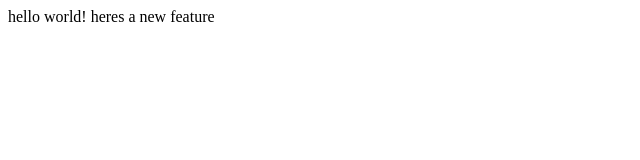
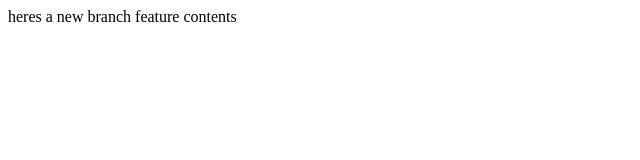
Before and after one commit to JasmineChhabra1704/lecture1, a plain HTML site: page index.html in a window 1280 px wide. Shown: the full height of the page, 0-640 px from the left. Drawn offline with Linux system fonts and the light colour scheme.

Commit message:
New branch contents

```diff
--- a/index.html
+++ b/index.html
@@ -1,10 +1,9 @@
 <!DOCTYPE html>
 <html>
 <head>
-	<title>Test</title>
+	<title>test</title>
 </head>
-<body>hello world!
-	heres a new feature
+<body>heres a new branch feature contents
 
 </body>
 </html>
```
